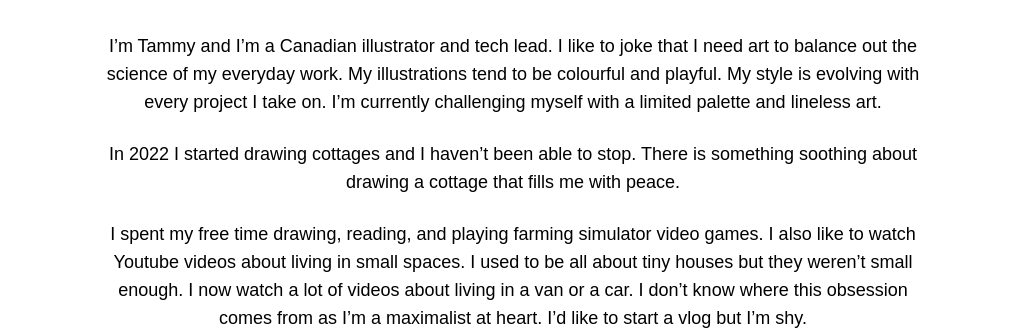
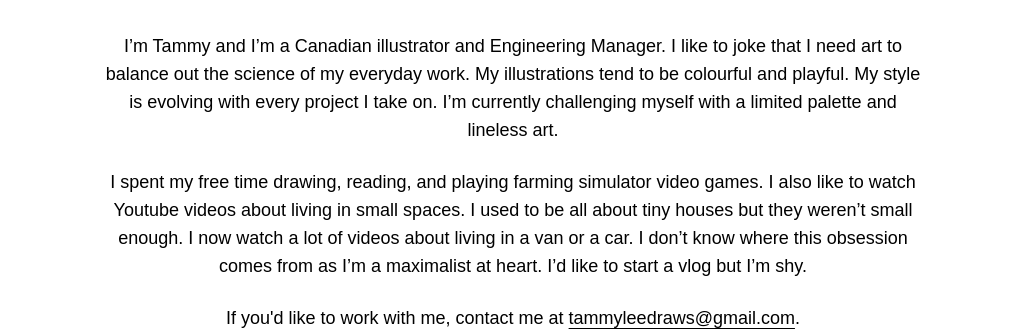
Before and after one commit to tammalee/tammyleedraws, a plain HTML site: page about.html in a window 1280 px wide. Shown: the part 507-842 px from the top of the page, without its empty margins (127-1142 px from the left). Drawn offline with Linux system fonts and the light colour scheme; a web font is replaced by a local one.

Commit message:
Add patreon link to stickers page. Update role on aobut page.

```diff
--- a/about.html
+++ b/about.html
@@ -57,9 +57,7 @@
             width="432"
             height="437.039"
             alt="">
-            <p>I’m Tammy and I’m a Canadian illustrator and tech lead. I like to joke that I need art to balance out the science of my everyday work. My illustrations tend to be colourful and playful. My style is evolving with every project I take on. I’m currently challenging myself with a limited palette and lineless art.</p>
-
-            <p>In 2022 I started drawing cottages and I haven’t been able to stop. There is something soothing about drawing a cottage that fills me with peace.</p>
+            <p>I’m Tammy and I’m a Canadian illustrator and Engineering Manager. I like to joke that I need art to balance out the science of my everyday work. My illustrations tend to be colourful and playful. My style is evolving with every project I take on. I’m currently challenging myself with a limited palette and lineless art.</p>
 
             <p>I spent my free time drawing, reading, and playing farming simulator video games. I also like to watch Youtube videos about living in small spaces. I used to be all about tiny houses but they weren’t small enough. I now watch a lot of videos about living in a van or a car. I don’t know where this obsession comes from as I’m a maximalist at heart. I’d like to start a vlog but I’m shy.</p>
 
```
Also changed, not shown: stickers.html (+1 -1 lines).
